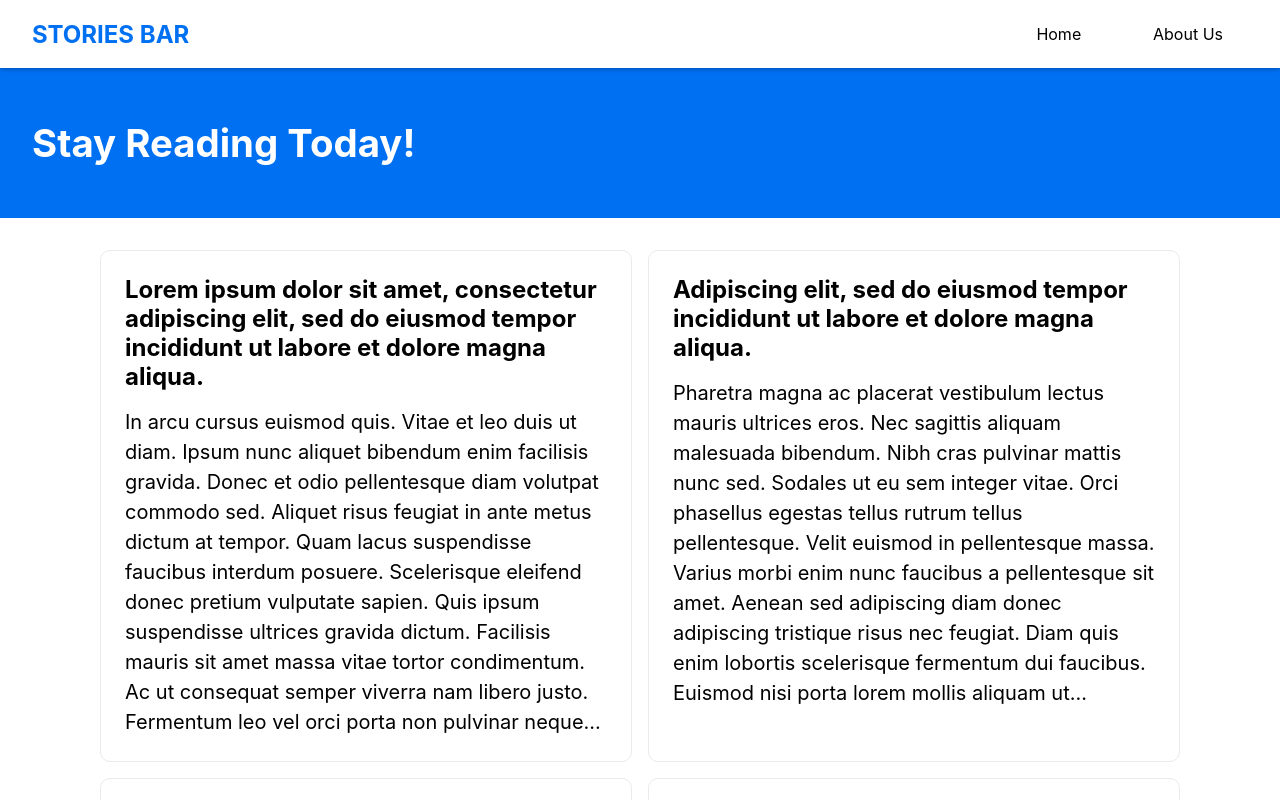
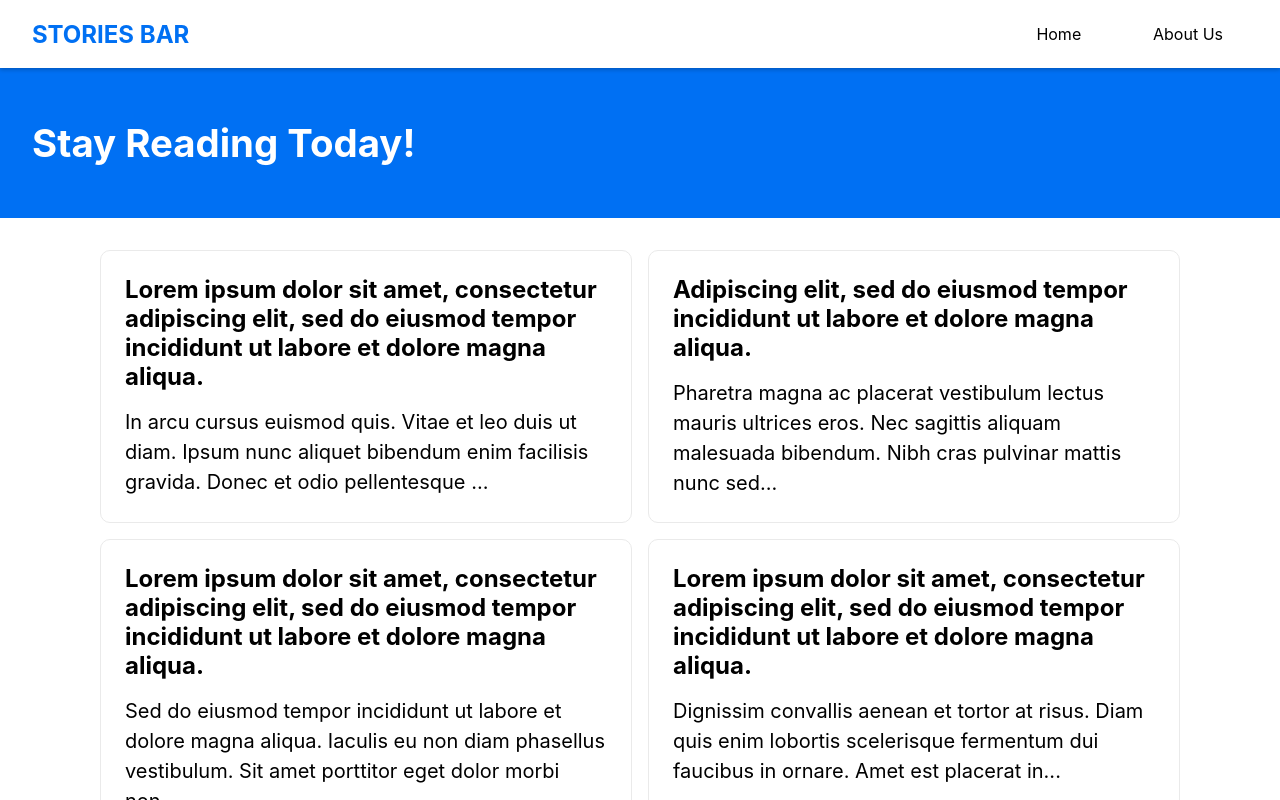
Before and after one commit to Fiindah/blog-app-using-nextjs, a Next.js app: page / in a window 1280 px wide. Shown: the top 800 px of the page. Built offline with nearby package versions, Linux system fonts and the light colour scheme.

Commit message:
Update index.js

```diff
--- a/pages/index.js
+++ b/pages/index.js
@@ -21,7 +21,7 @@ export default function Homepage() {
               <h3>Lorem ipsum dolor sit amet, consectetur adipiscing elit, sed do eiusmod tempor incididunt ut labore et dolore magna aliqua.</h3>
             </Link>
             <p>
-              In arcu cursus euismod quis. Vitae et leo duis ut diam. Ipsum nunc aliquet bibendum enim facilisis gravida. Donec et odio pellentesque diam volutpat commodo sed. Aliquet risus feugiat in ante metus dictum at tempor. Quam lacus suspendisse faucibus interdum posuere. Scelerisque eleifend donec pretium vulputate sapien. Quis ipsum suspendisse ultrices gravida dictum. Facilisis mauris sit amet massa vitae tortor condimentum. Ac ut consequat semper viverra nam libero justo. Fermentum leo vel orci porta non pulvinar neque...
+              In arcu cursus euismod quis. Vitae et leo duis ut diam. Ipsum nunc aliquet bibendum enim facilisis gravida. Donec et odio pellentesque ...
             </p>
           </div>
           <div className={styles.card}>
@@ -29,7 +29,7 @@ export default function Homepage() {
               <h3>Adipiscing elit, sed do eiusmod tempor incididunt ut labore et dolore magna aliqua.</h3>
             </Link>
             <p>
-            Pharetra magna ac placerat vestibulum lectus mauris ultrices eros. Nec sagittis aliquam malesuada bibendum. Nibh cras pulvinar mattis nunc sed. Sodales ut eu sem integer vitae. Orci phasellus egestas tellus rutrum tellus pellentesque. Velit euismod in pellentesque massa. Varius morbi enim nunc faucibus a pellentesque sit amet. Aenean sed adipiscing diam donec adipiscing tristique risus nec feugiat. Diam quis enim lobortis scelerisque fermentum dui faucibus. Euismod nisi porta lorem mollis aliquam ut...
+            Pharetra magna ac placerat vestibulum lectus mauris ultrices eros. Nec sagittis aliquam malesuada bibendum. Nibh cras pulvinar mattis nunc sed...
             </p>
           </div>
           <div className={styles.card}>
@@ -37,7 +37,7 @@ export default function Homepage() {
               <h3>Lorem ipsum dolor sit amet, consectetur adipiscing elit, sed do eiusmod tempor incididunt ut labore et dolore magna aliqua.</h3>
             </Link>
             <p>
-              Sed do eiusmod tempor incididunt ut labore et dolore magna aliqua. Iaculis eu non diam phasellus vestibulum. Sit amet porttitor eget dolor morbi non. Sed sed risus pretium quam vulputate dignissim. Ipsum nunc aliquet bibendum enim facilisis gravida neque convallis a. Rutrum tellus pellentesque eu tincidunt tortor aliquam nulla. Amet luctus venenatis lectus magna fringilla urna porttitor rhoncus. Elit pellentesque habitant morbi tristique senectus et. ..
+              Sed do eiusmod tempor incididunt ut labore et dolore magna aliqua. Iaculis eu non diam phasellus vestibulum. Sit amet porttitor eget dolor morbi non...
             </p>
           </div>
           <div className={styles.card}>
@@ -45,7 +45,7 @@ export default function Homepage() {
               <h3>Lorem ipsum dolor sit amet, consectetur adipiscing elit, sed do eiusmod tempor incididunt ut labore et dolore magna aliqua.</h3>
             </Link>
             <p>
-            Dignissim convallis aenean et tortor at risus. Diam quis enim lobortis scelerisque fermentum dui faucibus in ornare. Amet est placerat in egestas erat imperdiet sed. Diam sollicitudin tempor id eu nisl nunc mi ipsum faucibus. Sed felis eget velit aliquet sagittis. Aliquet lectus proin nibh nisl condimentum id venenatis a. Odio euismod lacinia at quis risus sed vulputate. Amet volutpat consequat mauris nunc. Ut tristique et egestas quis. Ante metus dictum at tempor commodo ullamc...
+            Dignissim convallis aenean et tortor at risus. Diam quis enim lobortis scelerisque fermentum dui faucibus in ornare. Amet est placerat in...
             </p>
           </div>
           <div className={styles.card}>
@@ -53,7 +53,7 @@ export default function Homepage() {
               <h3>Sed do eiusmod tempor incididunt ut labore et dolore magna aliqua.</h3>
             </Link>
             <p>
-            Nunc congue nisi vitae suscipit tellus mauris a. Nibh tortor id aliquet lectus proin nibh. Rutrum quisque non tellus orci ac....
+            Nunc congue nisi vitae suscipit tellus mauris a. Nibh tortor id aliquet lectus proin nibh. Rutrum quisque non tellus orci ac...
             </p>
           </div>
           <div className={styles.card}>
```
